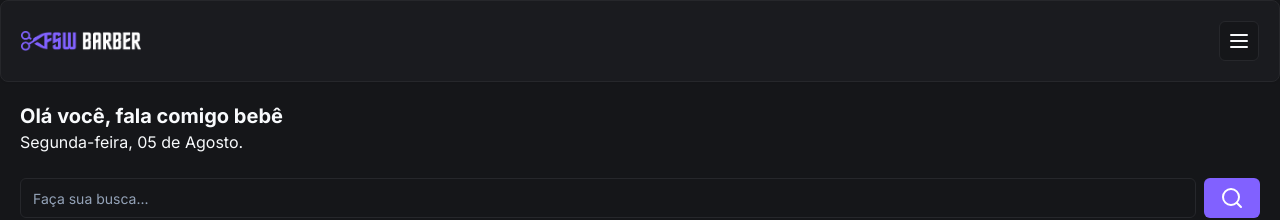
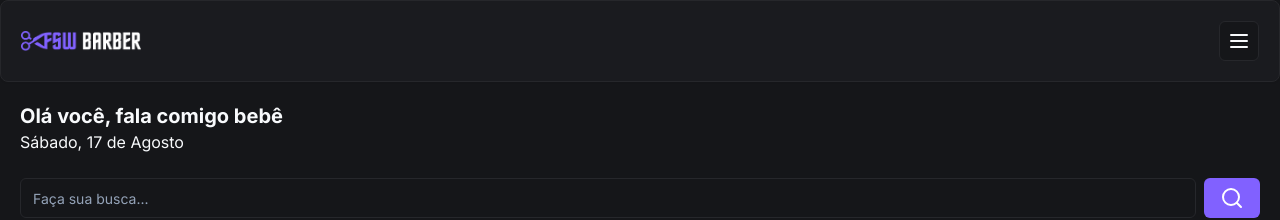
Before and after one commit to HoskarJubeleo/fsw-barber, a Next.js app: page / in a window 1280 px wide. Shown: the top 220 px of the page. Built offline with nearby package versions, Linux system fonts and the light colour scheme; no server answers; the database is empty.

Commit message:
feat: ensure today times are not shown if they are on the past and update welconme message

```diff
--- a/app/_components/service-item.tsx
+++ b/app/_components/service-item.tsx
@@ -13,8 +13,8 @@ import {
 } from "./ui/sheet"
 import { Calendar } from "./ui/calendar"
 import { ptBR } from "date-fns/locale"
-import { useEffect, useState } from "react"
-import { addDays, format, set } from "date-fns"
+import { useEffect, useMemo, useState } from "react"
+import { addDays, format, isPast, isToday, set } from "date-fns"
 import { createBooking } from "../_actions/create-booking"
 import { useSession } from "next-auth/react"
 import { toast } from "sonner"
@@ -51,10 +51,18 @@ const TIME_LIST = [
   "18:00",
 ]
 
-const getTimeList = (bookings: Booking[]) => {
+interface GetTimeListProps {
+  bookings: Booking[]
+  selectedDay: Date
+}
+
+const getTimeList = ({ bookings, selectedDay }: GetTimeListProps) => {
   return TIME_LIST.filter((time) => {
     const hour = Number(time.split(":")[0])
     const minutes = Number(time.split(":")[1])
+
+    const timeIsOnThePast = isPast(set(new Date(), { hours: hour, minutes }))
+    if (timeIsOnThePast && isToday(selectedDay)) return false
 
     const hasBookingOnCurrenctTime = bookings.some(
       (booking) =>
@@ -137,6 +145,14 @@ const ServiceItem = ({ service, barbershop }: ServiceItemProps) => {
     }
   }
 
+  const timeList = useMemo(() => {
+    if (!selectedDay) return []
+    return getTimeList({
+      bookings: dayBookings,
+      selectedDay,
+    })
+  }, [dayBookings, selectedDay])
+
   return (
     <>
       <Card>
@@ -181,7 +197,7 @@ const ServiceItem = ({ service, barbershop }: ServiceItemProps) => {
                       locale={ptBR}
                       selected={selectedDay}
                       onSelect={handleDataSelect}
-                      fromDate={addDays(new Date(), 1)}
+                      fromDate={addDays(new Date(), 0)}
                       styles={{
                         head_cell: {
                           width: "100%",
@@ -210,16 +226,24 @@ const ServiceItem = ({ service, barbershop }: ServiceItemProps) => {
 
                   {selectedDay && (
                     <div className="&:: -webkit-scrollbar]:hidden flex gap-3 overflow-auto border-b border-solid p-5">
-                      {getTimeList(dayBookings).map((time) => (
+                      {timeList.length > 0 ? (
+                        timeList.map((time) => (
                           <Button
                             key={time}
-                          variant={selectedTime == time ? "default" : "outline"}
+                            variant={
+                              selectedTime == time ? "default" : "outline"
+                            }
                             className="rounded-full"
                             onClick={() => handleselectedTime(time)}
                           >
                             {time}
                           </Button>
-                      ))}
+                        ))
+                      ) : (
+                        <p className="text-xs">
+                          Não há horários disponiveis para este dia.
+                        </p>
+                      )}
                     </div>
                   )}
                   {selectedTime && selectedDay && (
--- a/app/page.tsx
+++ b/app/page.tsx
@@ -9,6 +9,8 @@ import Search from "./_components/search"
 import Link from "next/link"
 import { getServerSession } from "next-auth"
 import { authOptions } from "./_lib/auth"
+import { ptBR } from "date-fns/locale"
+import { format } from "date-fns"
 
 const Home = async () => {
   const session = await getServerSession(authOptions)
@@ -45,11 +47,25 @@ const Home = async () => {
       <Header />
       <div className="p-5">
         <h2 className="text-xl font-bold">
-          {!session
-            ? "Olá você, fala comigo bebê"
-            : `Olá ${session?.user?.name}`}
+          {session?.user
+            ? `Olá ${session?.user?.name}`
+            : "Olá você, fala comigo bebê"}
         </h2>
-        <p>Segunda-feira, 05 de Agosto.</p>
+        <p>
+          <span className="capitalize">
+            {" "}
+            {format(new Date(), "EEEE, dd", {
+              locale: ptBR,
+            })}
+          </span>
+          <span>&nbsp;de</span>
+          <span className="capitalize">
+            {" "}
+            {format(new Date(), "MMMM", {
+              locale: ptBR,
+            })}
+          </span>
+        </p>
 
         <div className="mt-6">
           <Search />
```
Lines whose indentation alone changed are shown as unchanged.
